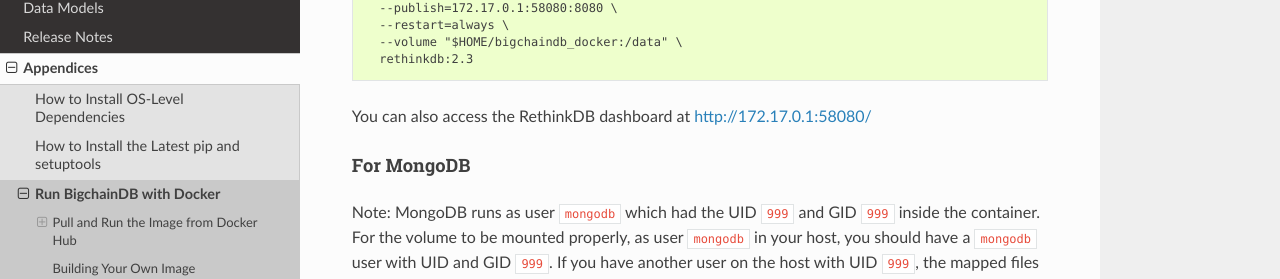
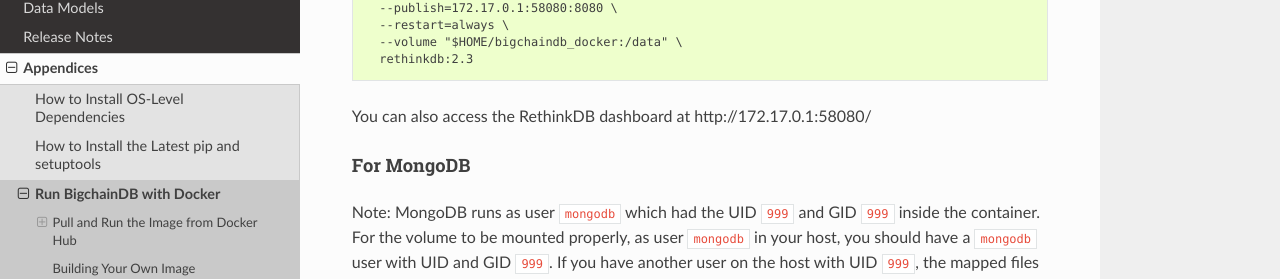
Before and after one commit to bigchaindb/bigchaindb, a Sphinx documentation site: the page built from docs/server/source/appendices/run-with-docker.md, in a window 1280 px wide and 900 px high, scrolled down 1587 px. Shown: the part 151-430 px from the top of the window. Built offline with Sphinx 7.4.7 and the Read the Docs theme 2.0.0, drawn with Linux system fonts in a browser that asks for light colours; pages that are not in the unit, such as notebooks, are missing from menus; part of the change alters nothing that is shown.

````diff
--- a/docs/server/source/appendices/run-with-docker.md
+++ b/docs/server/source/appendices/run-with-docker.md
@@ -45,7 +45,7 @@ Let's analyze that command:
  `$HOME/bigchaindb_docker` to the container directory `/data`;
  this allows us to have the data persisted on the host machine,
  you can read more in the [official Docker
- documentation](https://docs.docker.com/engine/tutorials/dockervolumes/#/mount-a-host-directory-as-a-data-volume)
+ documentation](https://docs.docker.com/engine/tutorials/dockervolumes)
 * `bigchaindb/bigchaindb` the image to use. All the options after the container name are passed on to the entrypoint inside the container.
 * `-y configure` execute the `configure` sub-command (of the `bigchaindb`
  command) inside the container, with the `-y` option to automatically use all the default config values
@@ -80,9 +80,9 @@ docker run \
   rethinkdb:2.3
 ```
 
+<!-- Don't hyperlink http://172.17.0.1:58080/ because Sphinx will fail when you do "make linkcheck" -->
 
-You can also access the RethinkDB dashboard at
-[http://172.17.0.1:58080/](http://172.17.0.1:58080/)
+You can also access the RethinkDB dashboard at http://172.17.0.1:58080/
 
 
 #### For MongoDB
````
